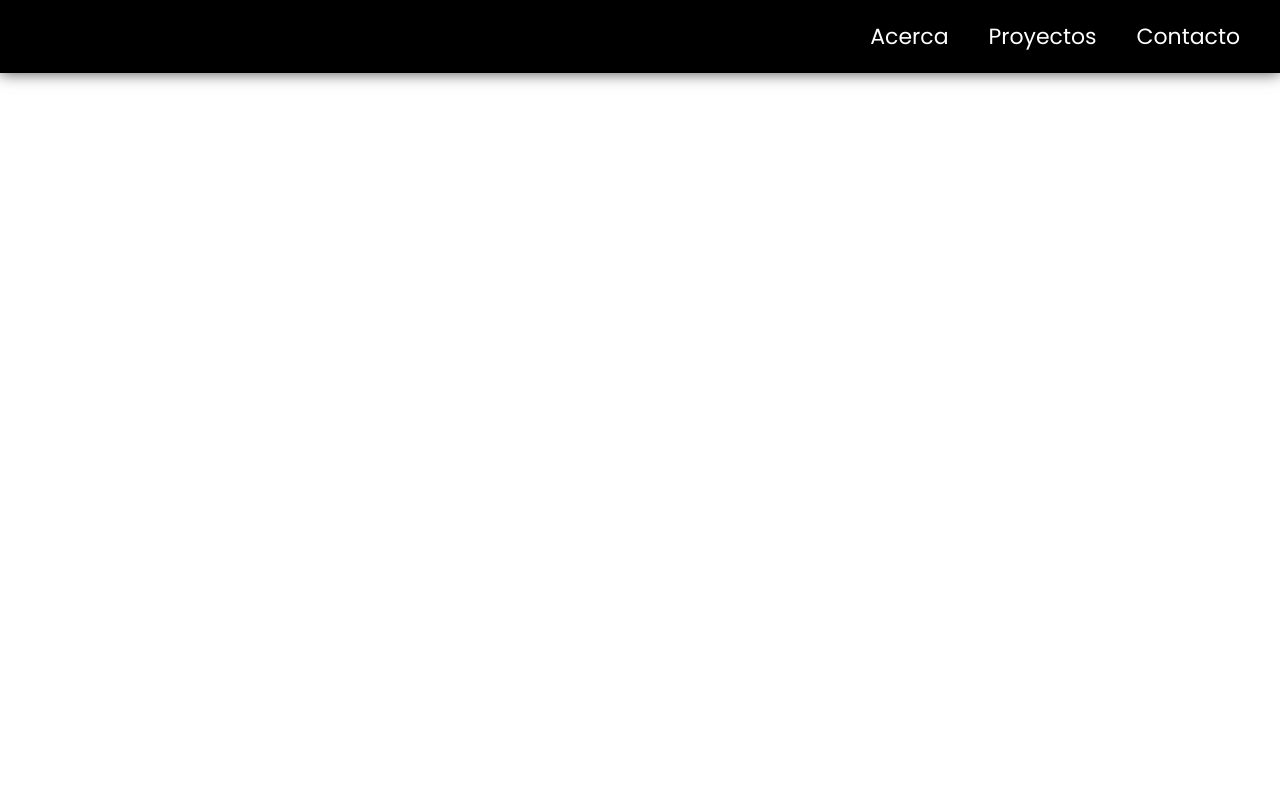
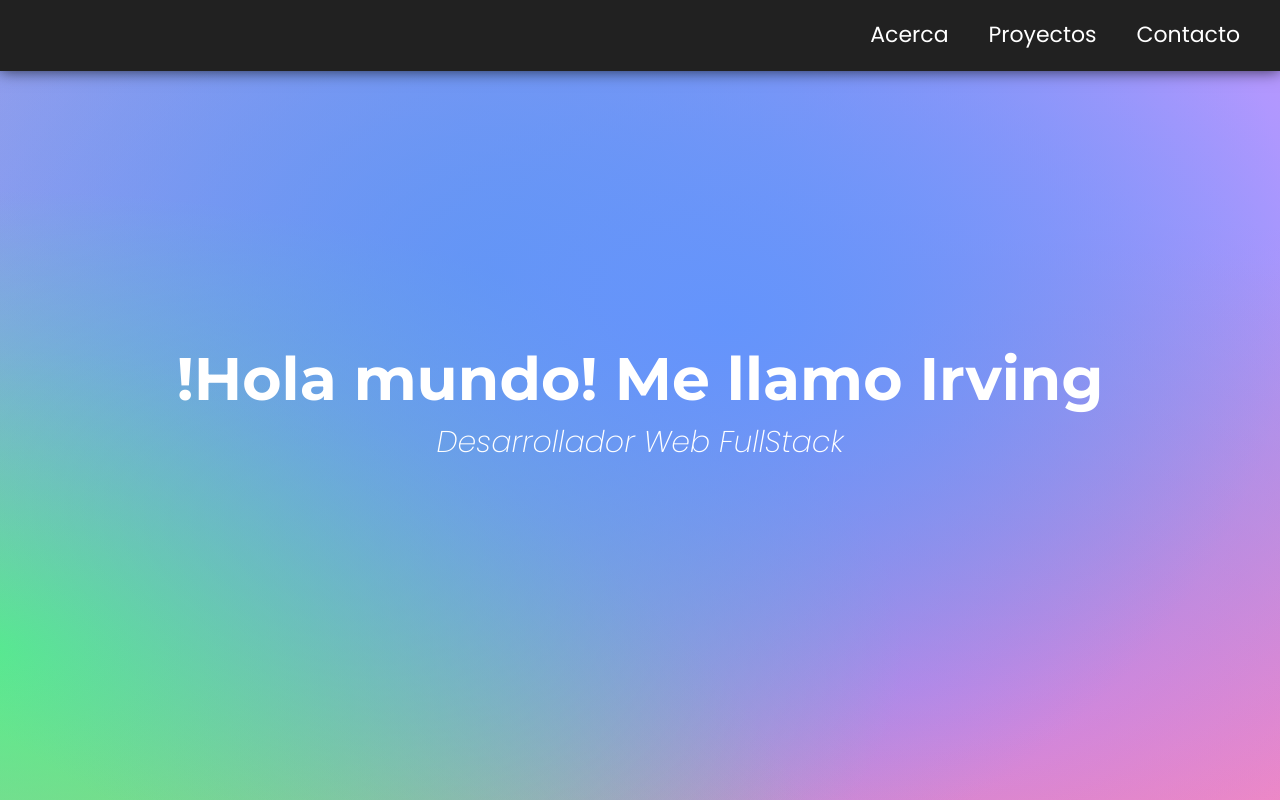
Before and after one commit to IrvingSD/Personal-Portfolio---Certification, a plain HTML site: page index.html in a window 1280 px wide. Drawn offline with Linux system fonts and the light colour scheme.

Commit message:
wellcome section personalization

```diff
--- a/index.html
+++ b/index.html
@@ -21,5 +21,10 @@
         </ul>
     </nav>
 
+    <section id="bienvenida" class="bienvenida">
+        <h1>!Hola mundo! Me llamo Irving</h1>
+        <p>Desarrollador Web FullStack</p>
+    </section>
+
 </body>
 </html>
--- a/styles.css
+++ b/styles.css
@@ -1,7 +1,7 @@
 @import url('https://fonts.googleapis.com/css2?family=Montserrat:ital,wght@0,100..900;1,100..900&family=Poppins:ital,wght@0,100;0,200;0,300;0,400;0,500;0,600;0,700;0,800;0,900;1,100;1,200;1,300;1,400;1,500;1,600;1,700;1,800;1,900&display=swap');
 
 :root{
-    --negro-principal: #000000;
+    --negro-principal: #212121;
     --blanco-principal: white;
     --rosa-principal: #CF0F47;
     --rosa-secundario: #FF0B55;
@@ -21,7 +21,11 @@ html{
 }
 
 body{
-    font-family: 'Poppins',sans-serif;;
+    font-family: 'Poppins',sans-serif;
+    color: var(--blanco-principal);
+    font-weight: 400;
+    font-size: 1.8rem;
+    line-height: 1.4;
 }
 
 .nav{
@@ -59,3 +63,57 @@ a{
 .nav-list a:hover{
     background-color: #CF0F47;
 }
+
+.bienvenida{
+    display: flex;
+    flex-direction: column;
+    justify-content: center;
+    align-items: center;
+    width: 100%;
+    height: 100vh;
+    /* background-color:hsla(0,100%,50%,1);
+    background-image:
+    radial-gradient(at 40% 20%, hsla(28,100%,74%,1) 0px, transparent 50%),
+    radial-gradient(at 80% 0%, hsla(189,100%,56%,1) 0px, transparent 50%),
+    radial-gradient(at 0% 50%, hsla(355,100%,93%,1) 0px, transparent 50%),
+    radial-gradient(at 75% 42%, hsla(340,100%,76%,1) 0px, transparent 50%),
+    radial-gradient(at 0% 100%, hsla(22,100%,77%,1) 0px, transparent 50%),
+    radial-gradient(at 80% 100%, hsla(242,100%,70%,1) 0px, transparent 50%),
+    radial-gradient(at 0% 0%, hsla(343,100%,76%,1) 0px, transparent 50%); */
+    background-color:#d699ff;
+    background-image:
+    radial-gradient(at 71% 27%, hsla(221,96%,69%,1) 0px, transparent 50%),
+    radial-gradient(at 33% 54%, hsla(139,83%,64%,1) 0px, transparent 50%),
+    radial-gradient(at 34% 99%, hsla(105,71%,62%,1) 0px, transparent 50%),
+    radial-gradient(at 59% 23%, hsla(215,72%,64%,1) 0px, transparent 50%),
+    radial-gradient(at 81% 57%, hsla(316,93%,74%,1) 0px, transparent 50%),
+    radial-gradient(at 84% 68%, hsla(7,71%,72%,1) 0px, transparent 50%),
+    radial-gradient(at 27% 8%, hsla(245,63%,78%,1) 0px, transparent 50%);
+    background-size: 150% 150%;
+    animation: moverFondo 5s ease-in-out infinite alternate;
+}
+
+@keyframes moverFondo {
+    0% {
+        background-position: 0% 0%;
+    }
+    50% {
+        background-position: 50% 50%;
+    }
+    100% {
+        background-position: 100% 0%;
+    }
+}
+
+h1{
+    font-weight: 700;
+    font-family: 'Montserrat';
+    text-align: center;
+    font-size: 6rem;
+}
+
+.bienvenida > p{
+    font-size: 3rem;
+    font-weight: 200;
+    font-style: italic;
+}
```
